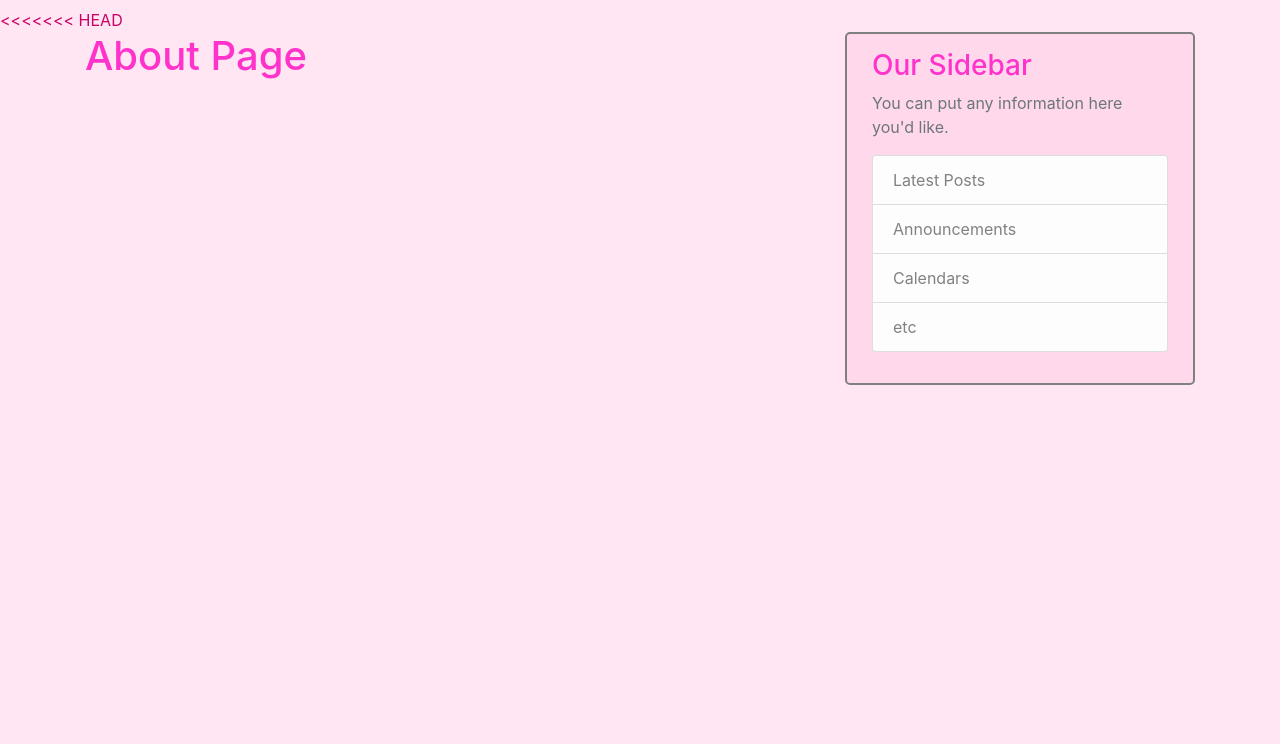
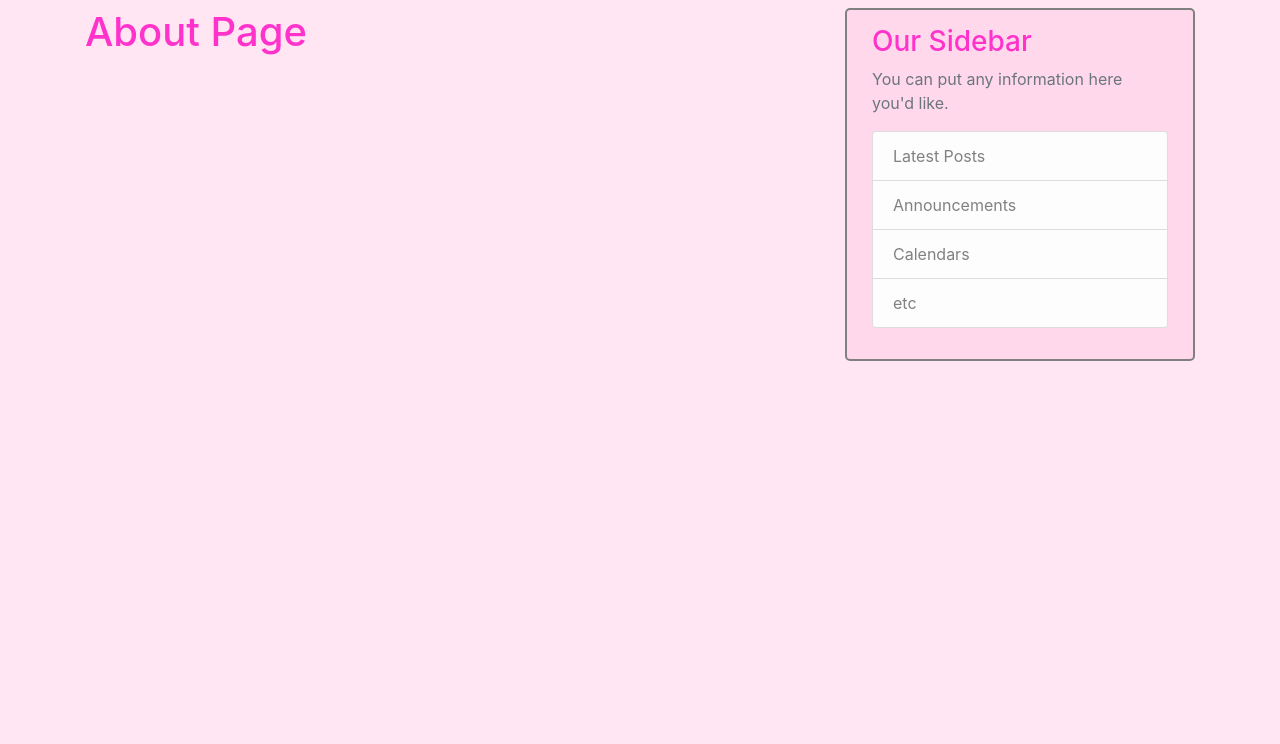
Before and after one commit to gesicagoron/Planner, a Django app: page /about/ in a window 1280 px wide. Shown: the part 56-800 px from the top of the page. Run offline with Django 4.2, Linux system fonts and the light colour scheme; parts of the project's set-up code (start-up, migrations or seed data) failed here and were passed over; some libraries are stand-ins or nearby versions.

Commit message:
Update about.html se corupse

```diff
--- a/login/templates/login/about.html
+++ b/login/templates/login/about.html
@@ -1,7 +1,4 @@
-<<<<<<< HEAD
 {% extends "login/base.html" %}
 {% block content %}
     <h1>About Page</h1>
 {% endblock content %}
-=======
->>>>>>> ee5acdddf3fd0a77fb772c0b80d37caf8af08ab6
```
